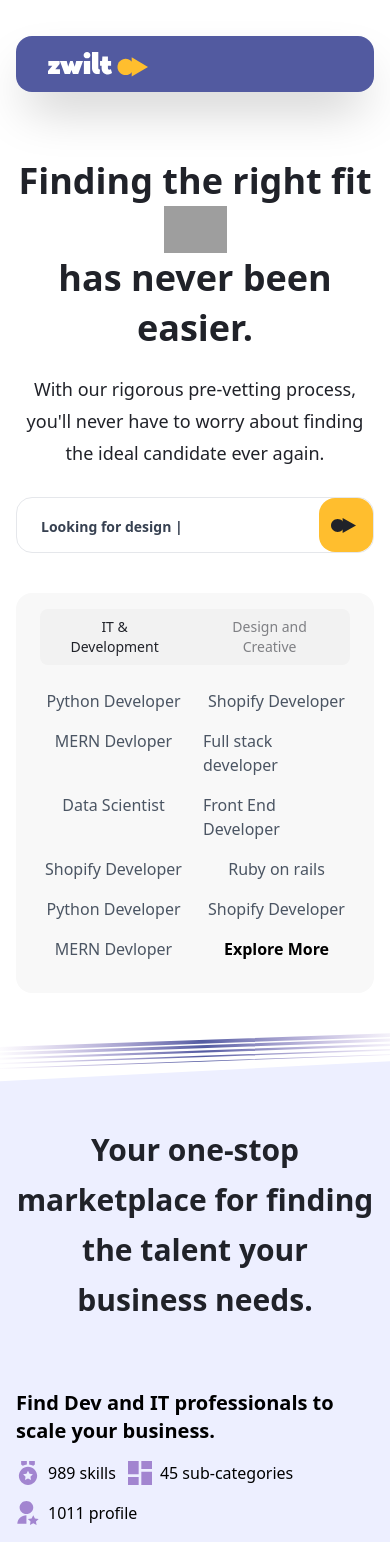
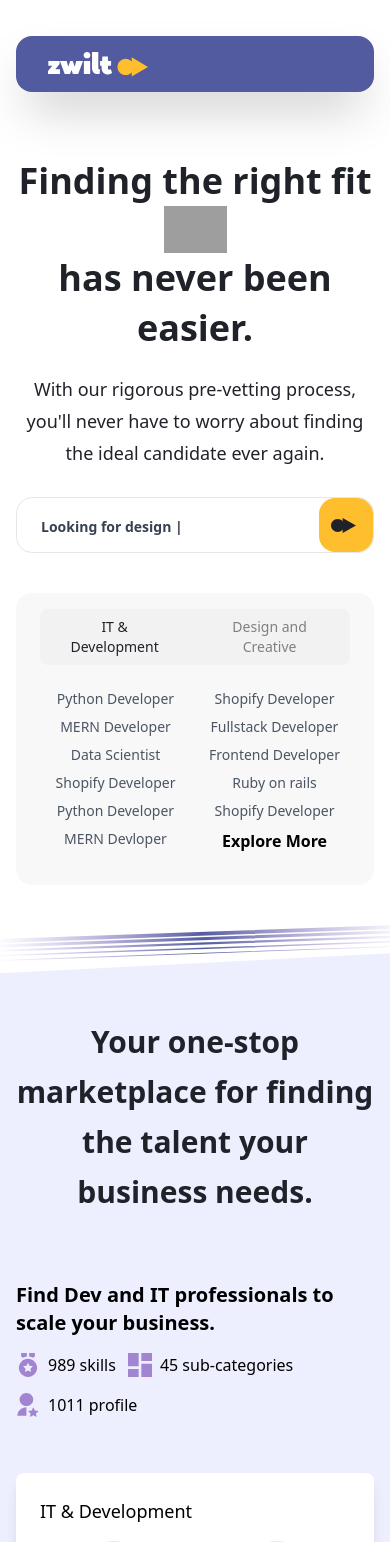
Before and after one commit to Etubaba/punch-cool, a React (Create React App) app: page / in a window 390 px wide. Shown: the top 1542 px of the page. Built offline with nearby package versions, Linux system fonts and the light colour scheme; grey boxes are pictures that could not be loaded.

Commit message:
Feat: Added Store for search functionality

```diff
--- a/package.json
+++ b/package.json
@@ -18,7 +18,8 @@
     "react-router-dom": "^6.23.1",
     "react-scripts": "5.0.1",
     "typescript": "^4.9.5",
-    "web-vitals": "^2.1.4"
+    "web-vitals": "^2.1.4",
+    "zustand": "^4.5.2"
   },
   "scripts": {
     "start": "react-scripts start",
--- a/src/components/footer/Footer.tsx
+++ b/src/components/footer/Footer.tsx
@@ -20,14 +20,14 @@ function Footer() {
           }}
           className="bg-zwilt-purple-600 py-24 lg:py-32   flex flex-col items-center"
         >
-          <p className="text-white md:max-w-[683px] text-4xl lg:text-5xl font-semibold text-center mb-9">
+          <p className="text-white mt-8 md:mt-0 md:max-w-[683px] text-2xl lg:text-5xl font-semibold text-center mb-9">
             Need a job done, and done well? Get started
           </p>
-          <div className="w-16 h-16 rounded-[25px] bg-zwilt-dark-400 flex items-center justify-center">
+          <div className="md:w-16 md:h-16 h-12 w-12 rounded-[14px] md:rounded-[25px] bg-zwilt-dark-400 flex items-center justify-center">
             <img
               src={buttonIcon}
               alt="Button Icon"
-              className="transform rotate-90 "
+              className="transform rotate-90 w-[20px] h-[20px] md:w-[73.76px] md:h-[73.76px]"
             />
           </div>
         </div>
--- a/src/components/home/Home.tsx
+++ b/src/components/home/Home.tsx
@@ -24,7 +24,6 @@ import FaqSection from "./faq/FaqSection";
 function App() {
   return (
     <div className="">
-      {/* <Header /> */}
       <HeroSection />
       <BrandSection />
       <HowItWork />
@@ -32,7 +31,6 @@ function App() {
       <StartJourney />
       <Reasons />
       <FaqSection />
-      {/* <Footer /> */}
     </div>
   );
 }
--- a/src/components/home/hero/HeroSection.tsx
+++ b/src/components/home/hero/HeroSection.tsx
@@ -4,11 +4,16 @@ import heroFaceGIF from "../../../assets/hero-face-gif.gif";
 import inputIcon from "../../../assets/input-Icon.svg";
 import imageDivider from "../../../assets/image-divider.svg";
 import { skillsChoice } from "./content";
+import SearchInput from "./SearchInput";
+import { useSearchStore } from "../../../store";
 
 export default function HeroSection() {
   const [selectedField, setSelectedField] = useState("IT & Development");
-  const [searchValue, setSearchValue] = useState("");
   const [currentIndex, setCurrentIndex] = useState(0);
+
+  const searchValue = useSearchStore((state) => state.searchValue);
+
+  console.log(searchValue);
 
   return (
     <section>
@@ -37,21 +42,7 @@ export default function HeroSection() {
             With our rigorous pre-vetting process, you'll never have to worry
             about finding the ideal candidate ever again.
           </p>
-          <div className="relative flex justify-between items-center w-full  md:w-[570px] border border-gray-200 rounded-2xl md:flex md:items-center md:mx-auto   mb-10 ">
-            <input
-              value={searchValue}
-              onChange={(e) => setSearchValue(e.target.value)}
-              placeholder="Looking for design |"
-              className="w-5/6 placeholder-gray-700 placeholder:text-sm py-3 md:py-4 px-6  text-lg font-semibold bg-transparent outline-none"
-            />
-            <button className="md:w-[74px] md:h-[74px] h-[54px] w-[54px] bg-zwilt-yellow-500 p-3 md:p-6 rounded-2xl">
-              <img
-                src={inputIcon}
-                className="md:w-[25px] md:h-[15px] ml-1 md:ml-0"
-                alt="input icon"
-              />
-            </button>
-          </div>
+          <SearchInput />
           <div className="flex flex-col bg-zwilt-gray-300 rounded-2xl py-4 px-6 md:px-16  md:mx-auto mb-18 w-full max-w-5xl">
             <div className="w-full justify-center items-center flex">
               <div className="relative md:w-[391px]  flex items-center justify-between  bg-zwilt-gray-200 text-lg font-medium text-center  rounded-lg">
@@ -84,13 +75,21 @@ export default function HeroSection() {
                 ))}
               </div>
             </div>
-            <div className="grid md:grid-cols-3 grid-cols-2 gap-4 mt-6 pb-4">
+            <div className="grid md:grid-cols-3 grid-cols-2 gap-2 md:gap-4 mt-6 pb-4">
               {skillsChoice
                 .filter((item) => item.field === selectedField)[0]
-                .choices.map((option, index) => (
+                .choices.filter((val) => {
+                  if (searchValue === "") return val;
+                  else if (
+                    val.toLowerCase().includes(searchValue.toLowerCase())
+                  ) {
+                    return val;
+                  }
+                })
+                .map((option, index) => (
                   <div
                     key={index}
-                    className="flex justify-center text-gray-600 cursor-pointer hover:text-black hover:font-bold transition ease"
+                    className="flex md:text-base text-sm justify-center text-gray-600 cursor-pointer hover:text-zwilt-text-200 hover:font-bold transition ease"
                   >
                     {option}
                   </div>
--- /dev/null
+++ b/src/components/home/hero/SearchInput.tsx
@@ -0,0 +1,28 @@
+import React from "react";
+import inputIcon from "../../../assets/input-Icon.svg";
+import { useSearchStore } from "../../../store";
+
+const SearchInput = () => {
+  const searchValue = useSearchStore((state) => state.searchValue);
+  const handleSearch = useSearchStore((state) => state.handleSearch);
+
+  return (
+    <div className="relative flex justify-between items-center w-full  md:w-[570px] border border-gray-200 rounded-2xl md:flex md:items-center md:mx-auto   mb-10 ">
+      <input
+        value={searchValue}
+        onChange={(e) => handleSearch(e.target.value)}
+        placeholder="Looking for design |"
+        className="w-5/6 placeholder-gray-700 placeholder:text-sm py-3 md:py-4 px-6  text-lg font-semibold bg-transparent outline-none"
+      />
+      <button className="md:w-[74px] md:h-[74px] h-[54px] w-[54px] bg-zwilt-yellow-500 p-3 md:p-6 rounded-2xl">
+        <img
+          src={inputIcon}
+          className="md:w-[25px] md:h-[15px] ml-1 md:ml-0"
+          alt="input icon"
+        />
+      </button>
+    </div>
+  );
+};
+
+export default SearchInput;
--- a/src/components/home/hero/content.ts
+++ b/src/components/home/hero/content.ts
@@ -4,10 +4,10 @@ export const skillsChoice = [
     choices: [
       "Python Developer",
       "Shopify Developer",
-      "MERN Devloper",
-      "Full stack developer",
+      "MERN Developer",
+      "Fullstack Developer",
       "Data Scientist",
-      "Front End Developer",
+      "Frontend Developer",
       "Shopify Developer",
       "Ruby on rails",
       "Python Developer",
--- a/src/components/home/marketplace/BrandSection.tsx
+++ b/src/components/home/marketplace/BrandSection.tsx
@@ -51,7 +51,7 @@ const BrandSection = () => {
                 className="md:w-2/3 bg-white p-6 rounded-lg shadow-lg mt-8"
               >
                 <p className="text-lg font-medium mb-4">{item.title}</p>
-                <div className="grid grid-cols-2 gap-4 md:grid-cols-3 lg:grid-cols-6  lg:hidden place-content-center">
+                <div className="grid grid-cols-2 gap-4 md:grid-cols-3   lg:hidden place-content-center">
                   {item.stack.map((stack, index) => (
                     <div
                       key={index}
@@ -133,9 +133,12 @@ const BrandSection = () => {
                 className="md:w-2/3 bg-white p-6 rounded-lg shadow-lg mt-8"
               >
                 <p className="text-lg font-medium mb-4">{item.title}</p>
-                <div className="grid grid-cols-2 gap-4 md:grid-cols-3 lg:grid-cols-6  lg:hidden ">
+                <div className="grid grid-cols-2 gap-4 md:grid-cols-3  place-content-center  lg:hidden ">
                   {item.stack.map((stack, index) => (
-                    <div key={index} className=" ">
+                    <div
+                      key={index}
+                      className=" flex justify-center items-center flex-col"
+                    >
                       <div
                         className={`w-16 h-16 flex items-center justify-center ${
                           stack.name ? "rounded-full" : "rounded-lg"
--- a/src/interface/index.ts
+++ b/src/interface/index.ts
@@ -8,3 +8,8 @@ type Question = {
 export type FaqContent = {
   questions: Question[];
 };
+
+export type SearchStore = {
+  searchValue: string;
+  handleSearch: (value: string) => void;
+};
--- /dev/null
+++ b/src/store/index.ts
@@ -0,0 +1,12 @@
+import { create } from "zustand";
+import { devtools } from "zustand/middleware";
+import { SearchStore } from "../interface";
+
+export const useSearchStore = create<SearchStore>()(
+  devtools((set) => ({
+    searchValue: "",
+    handleSearch: (value: string) => {
+      set({ searchValue: value });
+    },
+  }))
+);
```
Also changed, not shown: 1 other file (tests, documents, lock files or other folders).
